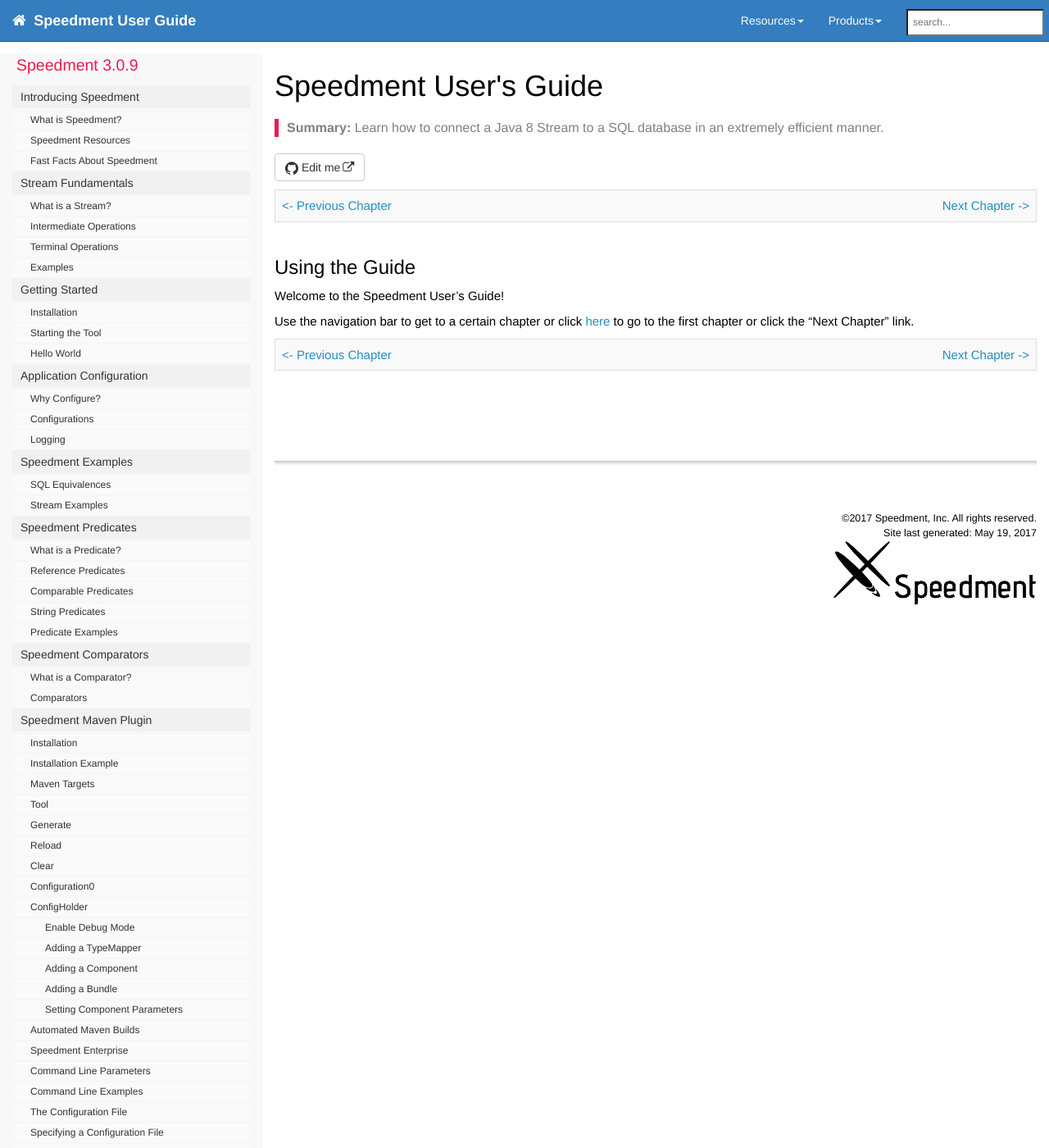
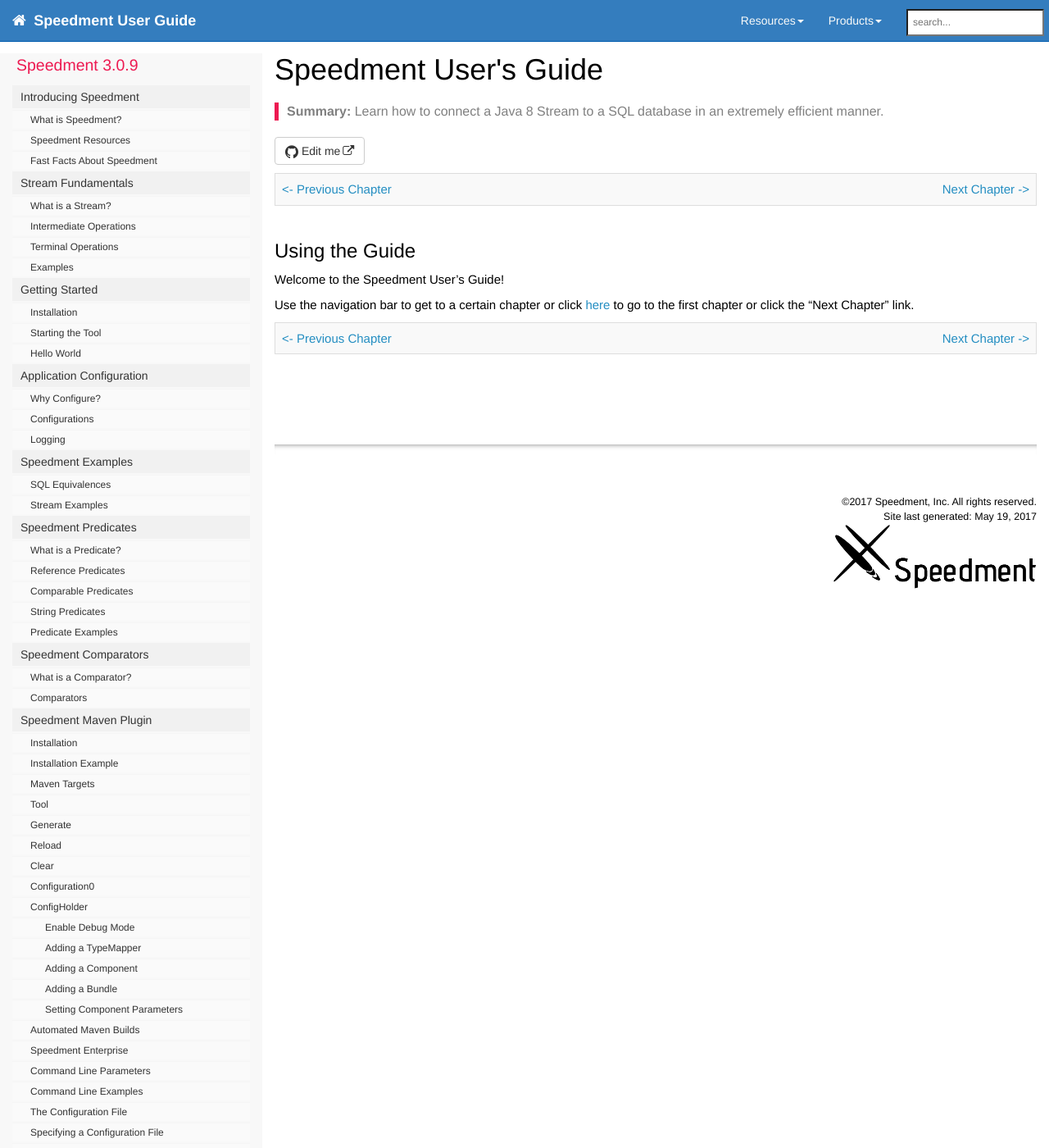
Before and after one commit to speedment/speedment-doc, a Jekyll site: the page built from index.md, in a window 1280 px wide and 1400 px high. Shown: the whole window at 82% size. Built offline with Jekyll 4.4.1, drawn with Linux system fonts in a browser that asks for light colours; nearby versions of some CDN libraries; comment, search, counter and statistics services are not loaded.

Commit message:
Update customstyles.css

```diff
--- a/css/customstyles.css
+++ b/css/customstyles.css
@@ -1173,3 +1173,10 @@
     padding-top: 0px;
     margin-top: 0px;
 }
+
+
+/** Fix first header on each page */
+h1#top {
+    margin-top: 0px;
+    padding-top: 0px;
+}
```
